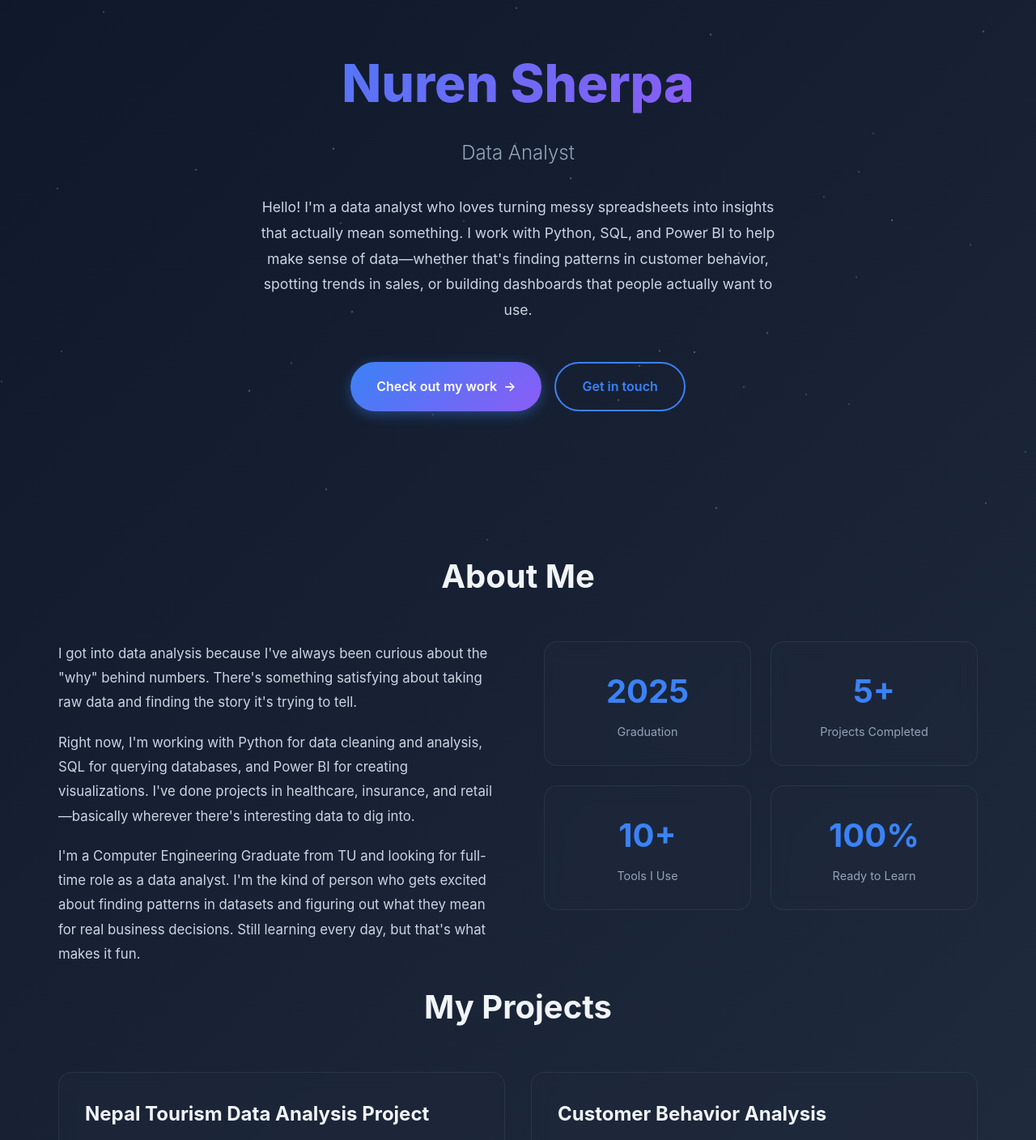
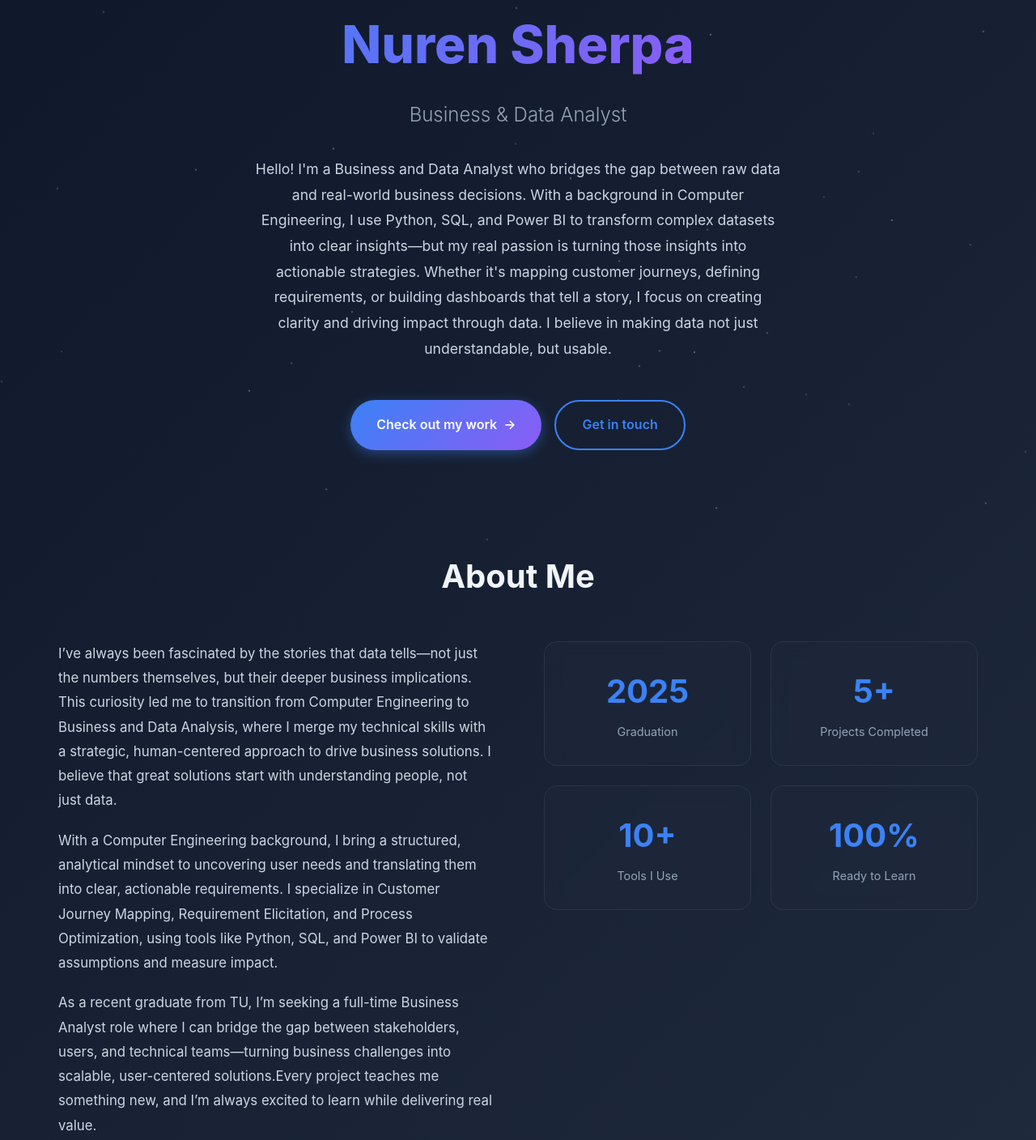
Before and after one commit to sherpanuren/my_portfolio, a plain HTML site: page index.html in a window 1280 px wide. Shown: the part 120-1528 px from the top of the page at 81% size. Drawn offline with Linux system fonts and the light colour scheme.

Commit message:
Revise personal introduction and job title
Updated personal description and job title in index.html to reflect a focus on Business and Data Analysis.

```diff
--- a/index.html
+++ b/index.html
@@ -523,11 +523,11 @@
             <div class="container">
                 <div class="hero-content">
                     <h1>Nuren Sherpa</h1>
-                    <p class="subtitle">Data Analyst</p>
+                    <p class="subtitle"> Business & Data Analyst</p>
                     <p class="description">
-                        Hello! I'm a data analyst who loves turning messy spreadsheets into insights that actually mean something.
-                        I work with Python, SQL, and Power BI to help make sense of data—whether that's finding patterns in
-                        customer behavior, spotting trends in sales, or building dashboards that people actually want to use.
+                       Hello! I'm a Business and Data Analyst who bridges the gap between raw data and real-world business decisions. With a background in Computer Engineering, I use Python, SQL, and Power BI to transform complex datasets into clear insights—but my real passion is turning those insights into actionable strategies.
+
+                        Whether it's mapping customer journeys, defining requirements, or building dashboards that tell a story, I focus on creating clarity and driving impact through data. I believe in making data not just understandable, but usable.
                     </p>
                     <div class="cta-buttons">
                         <a href="#projects" class="btn btn-primary">
@@ -547,18 +547,13 @@
             <div class="about-content">
                 <div class="about-text">
                     <p>
-                        I got into data analysis because I've always been curious about the "why" behind numbers. There's
-                        something satisfying about taking raw data and finding the story it's trying to tell.
+                        I’ve always been fascinated by the stories that data tells—not just the numbers themselves, but their deeper business implications. This curiosity led me to transition from Computer Engineering to Business and Data Analysis, where I merge my technical skills with a strategic, human-centered approach to drive business solutions. I believe that great solutions start with understanding people, not just data.
                     </p>
                     <p>
-                        Right now, I'm working with Python for data cleaning and analysis, SQL for querying databases, and
-                        Power BI for creating visualizations. I've done projects in healthcare, insurance, and retail—basically
-                        wherever there's interesting data to dig into.
+                        With a Computer Engineering background, I bring a structured, analytical mindset to uncovering user needs and translating them into clear, actionable requirements. I specialize in Customer Journey Mapping, Requirement Elicitation, and Process Optimization, using tools like Python, SQL, and Power BI to validate assumptions and measure impact.
                     </p>
                     <p>
-                        I'm a Computer Engineering Graduate from TU and looking for full-time role as a data analyst. I'm the kind of
-                        person who gets excited about finding patterns in datasets and figuring out what they mean for real
-                        business decisions. Still learning every day, but that's what makes it fun.
+                        As a recent graduate from TU, I’m seeking a full-time Business Analyst role where I can bridge the gap between stakeholders, users, and technical teams—turning business challenges into scalable, user-centered solutions.Every project teaches me something new, and I’m always excited to learn while delivering real value.
                     </p>
                 </div>
                 <div class="about-stats">
```
